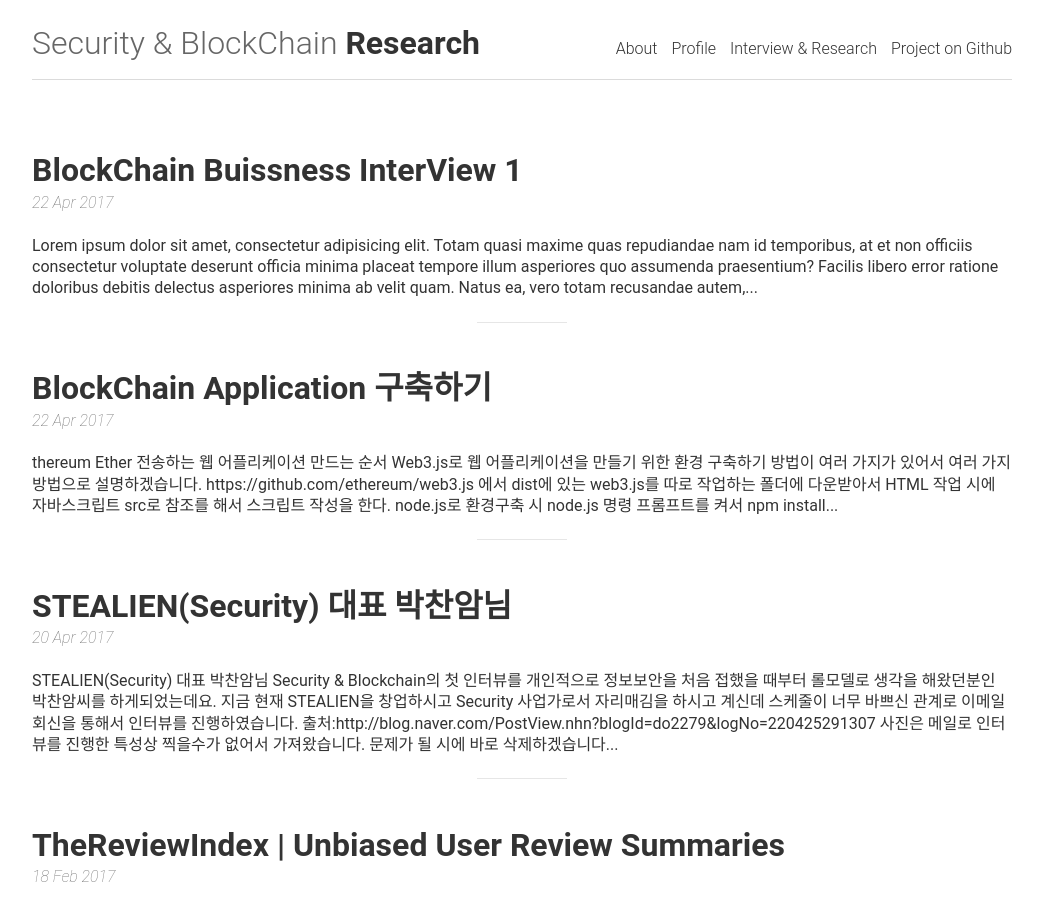
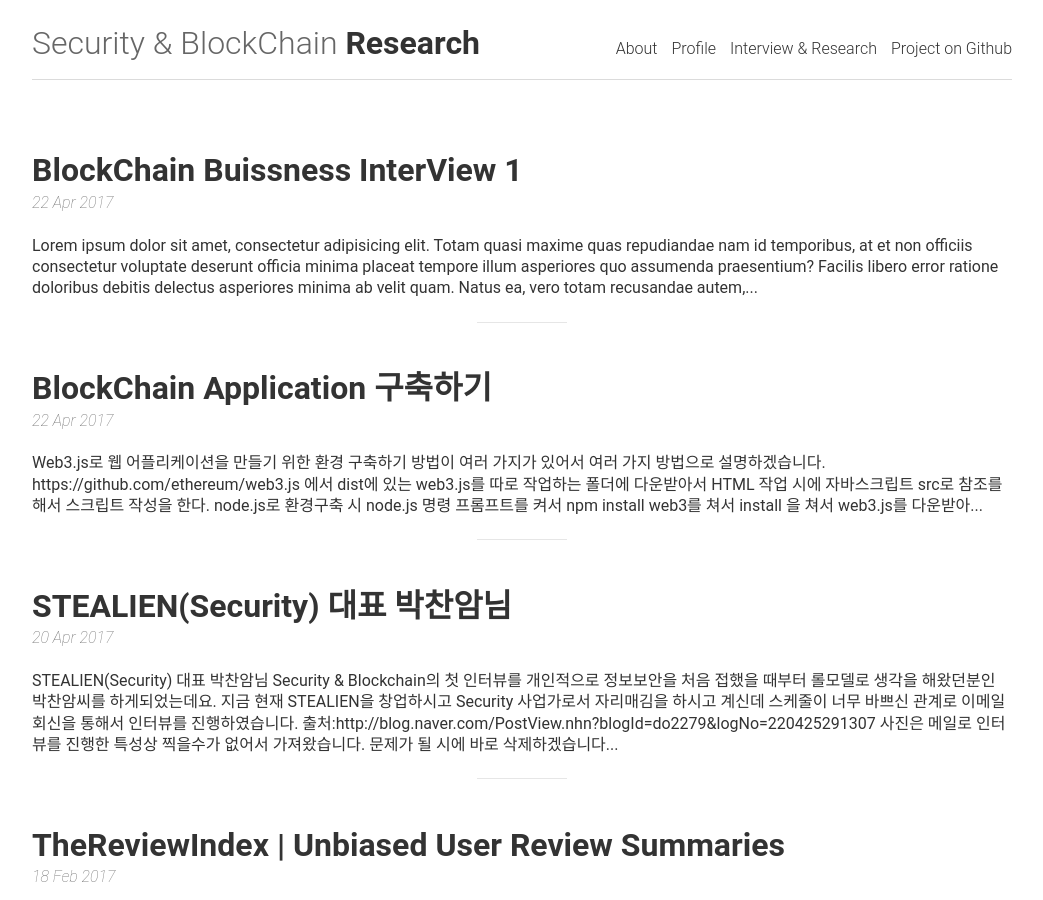
Before and after one commit to Miller-kk/KIMKIBYEONG.github.io, a Jekyll site: the page built from index.html, in a window 1280 px wide and 900 px high. Shown: the whole window, without its empty margins (118-1161 px from the left). Built offline with Jekyll 4.4.1, drawn with Linux system fonts in a browser that asks for light colours; the list of posts is cut into pages by our own code.

Commit message:
Update 2017-04-22-PrivateBlock.md

```diff
--- a/_posts/2017-04-22-PrivateBlock.md
+++ b/_posts/2017-04-22-PrivateBlock.md
@@ -3,7 +3,6 @@ title: Private BlockChain
 description: How to make private blockchain
 header: BlockChain Application 구축하기
 ---
-thereum Ether 전송하는 웹 어플리케이션 만드는 순서
 # Web3.js로 웹 어플리케이션을 만들기 위한 환경 구축하기
 방법이 여러 가지가 있어서 여러 가지 방법으로 설명하겠습니다.
 1. https://github.com/ethereum/web3.js 에서 dist에 있는 web3.js를 따로 작업하는 폴더에 다운받아서 HTML 작업 시에 자바스크립트 src로 참조를 해서 스크립트 작성을 한다.
```
